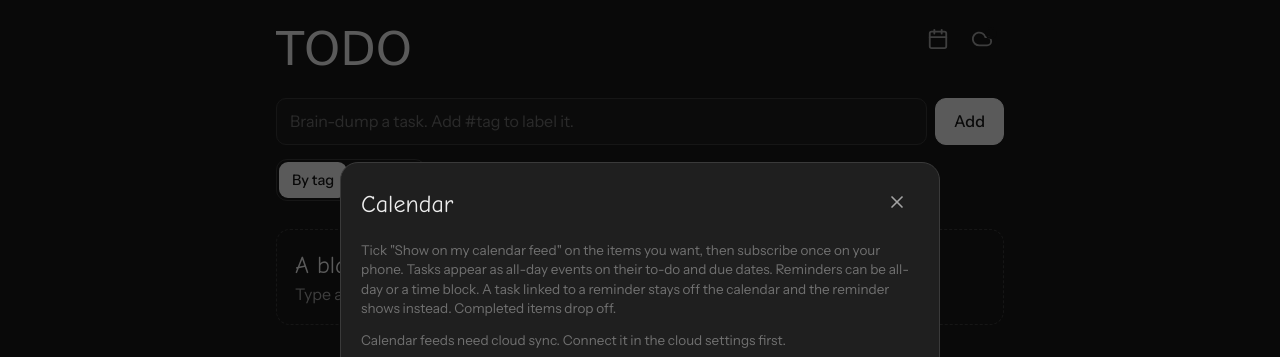
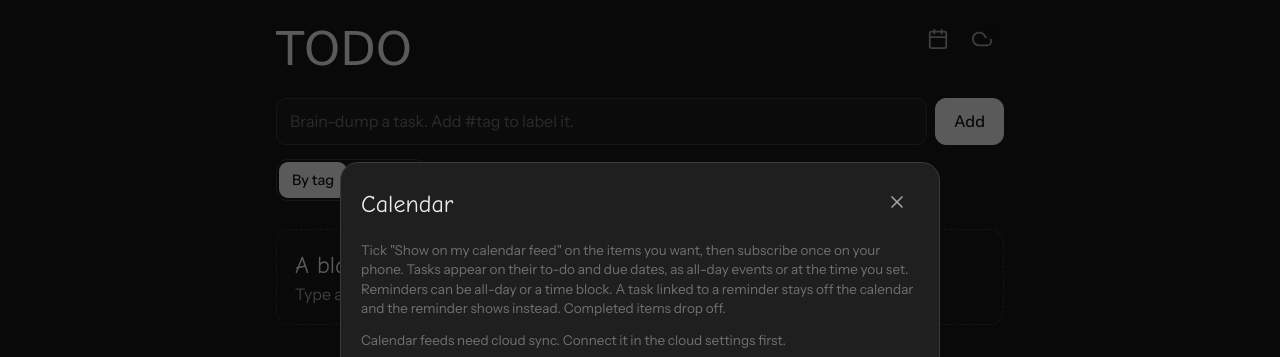
Before and after one commit to JaydenRandhawa/JaydenRandhawa.github.io, a plain HTML site: page index.html in a window 1280 px wide. Both pictures are taken after a click on the button 938 px from the left and 42 px from the top of the page. Shown: the top 357 px of the page. Drawn offline with nearby package versions, Linux system fonts and the light colour scheme; a web font is replaced by a local one.

Commit message:
Add files via upload

```diff
--- a/index.html
+++ b/index.html
@@ -295,7 +295,7 @@ service cloud.firestore {
       <h2 id="cal-h" class="hand">Calendar</h2>
       <button type="button" class="icon-btn" data-action="close" aria-label="Close"><span data-ic="x" data-s="20"></span></button>
     </div>
-    <p class="hint">Tick "Show on my calendar feed" on the items you want, then subscribe once on your phone. Tasks appear as all-day events on their to-do and due dates. Reminders can be all-day or a time block. A task linked to a reminder stays off the calendar and the reminder shows instead. Completed items drop off.</p>
+    <p class="hint">Tick "Show on my calendar feed" on the items you want, then subscribe once on your phone. Tasks appear on their to-do and due dates, as all-day events or at the time you set. Reminders can be all-day or a time block. A task linked to a reminder stays off the calendar and the reminder shows instead. Completed items drop off.</p>
     <div id="cal-off">
       <p id="cal-need" class="hint"></p>
       <button type="button" class="btn primary" data-action="cal-on">Turn on calendar feed</button>
```
